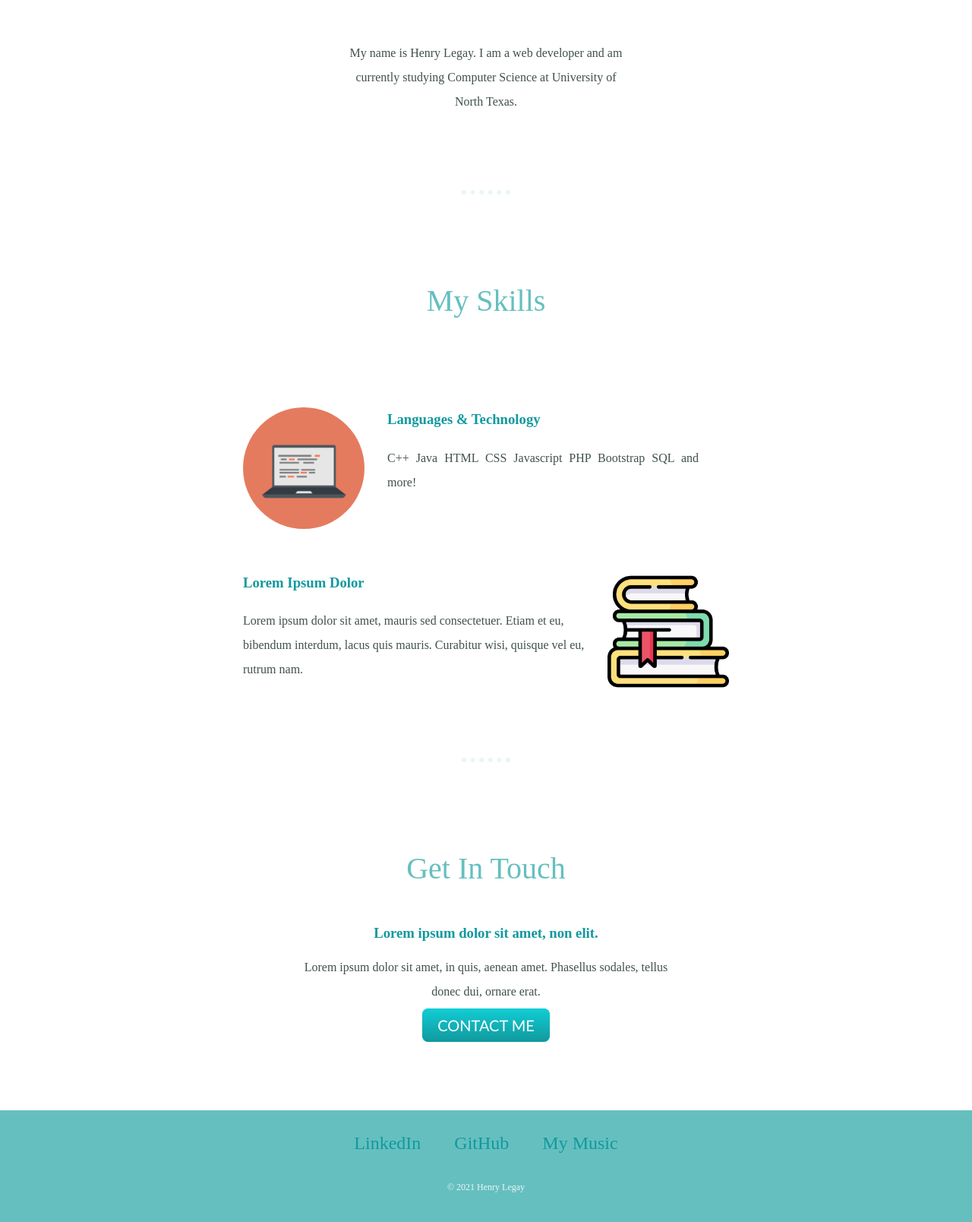
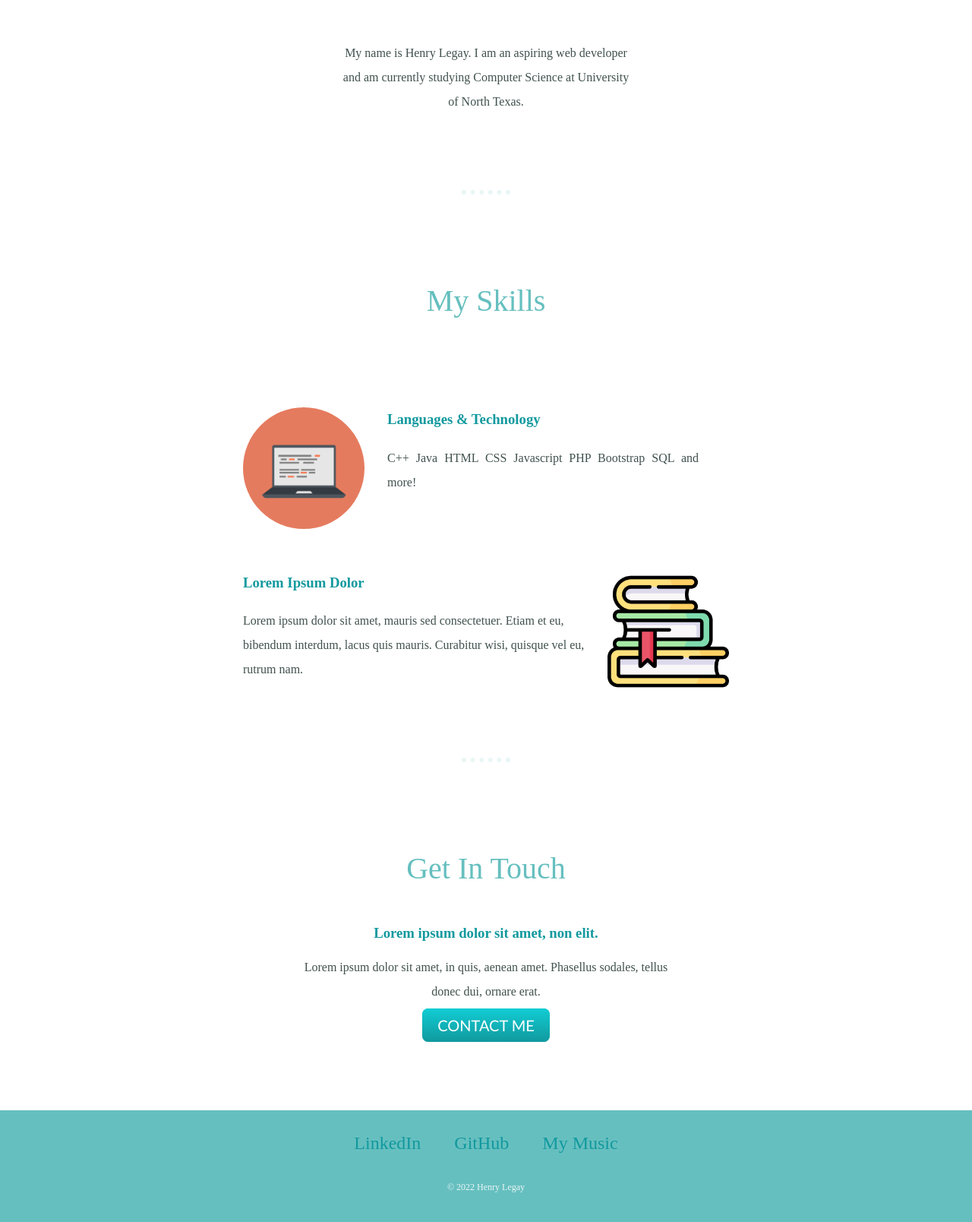
Before and after one commit to henlegay/webpage, a plain HTML site: page index.html in a window 1280 px wide. Shown: the part 1398-3006 px from the top of the page at 76% size. Drawn offline with Linux system fonts and the light colour scheme; files that its build step writes are made by us from their sources; files whose address does not match are found by name.

Commit message:
Update index.html

```diff
--- a/index.html
+++ b/index.html
@@ -22,7 +22,7 @@
     <div class="profile">
       <h2>Hello!</h2>
       <img class="propic" src="images/resized_propic.jpeg" alt="" width="" height="">
-      <p class="intro">My name is Henry Legay. I am a web developer and am currently studying Computer Science at University of North Texas.</p>
+      <p class="intro">My name is Henry Legay. I am an aspiring web developer and am currently studying Computer Science at University of North Texas.</p>
     </div>
     <hr>
     <div class="skills">
@@ -52,7 +52,7 @@
     <a class="footer-link" href="https://linkedin.com/in/henry-legay-a88312168">LinkedIn</a>
     <a class="footer-link" href="https://github.com/henlegay">GitHub</a>
     <a class="footer-link" href="https://www.instagram.com/henryllmusic/">My Music</a>
-    <p class="copywrite">© 2021 Henry Legay</p>
+    <p class="copywrite">© 2022 Henry Legay</p>
   </div>
 
 
```
